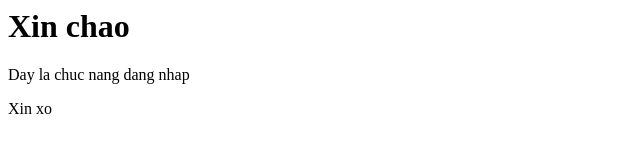
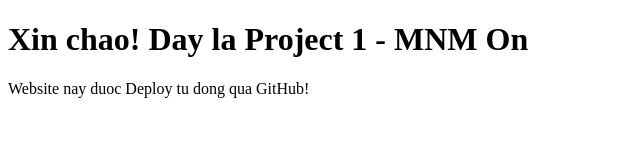
Before and after one commit to FoeniX-WD/MNM-On, a plain HTML site: page index.html in a window 1280 px wide. Shown: the whole page, without its empty margins (0-640 px from the left). Drawn offline with Linux system fonts and the light colour scheme.

Commit message:
Them index va github action

```diff
--- a/index.html
+++ b/index.html
@@ -1,3 +1,10 @@
-<h1>Xin chao</h1>
-<p>Day la chuc nang dang nhap</p>
-<p>Xin xo</p>
+<!DOCTYPE html>
+<html>
+<head>
+    <title>Bai tap MNM On</title>
+</head>
+<body>
+    <h1>Xin chao! Day la Project 1 - MNM On</h1>
+    <p>Website nay duoc Deploy tu dong qua GitHub!</p>
+</body>
+</html>
```
Also changed, not shown: 1 other file.
